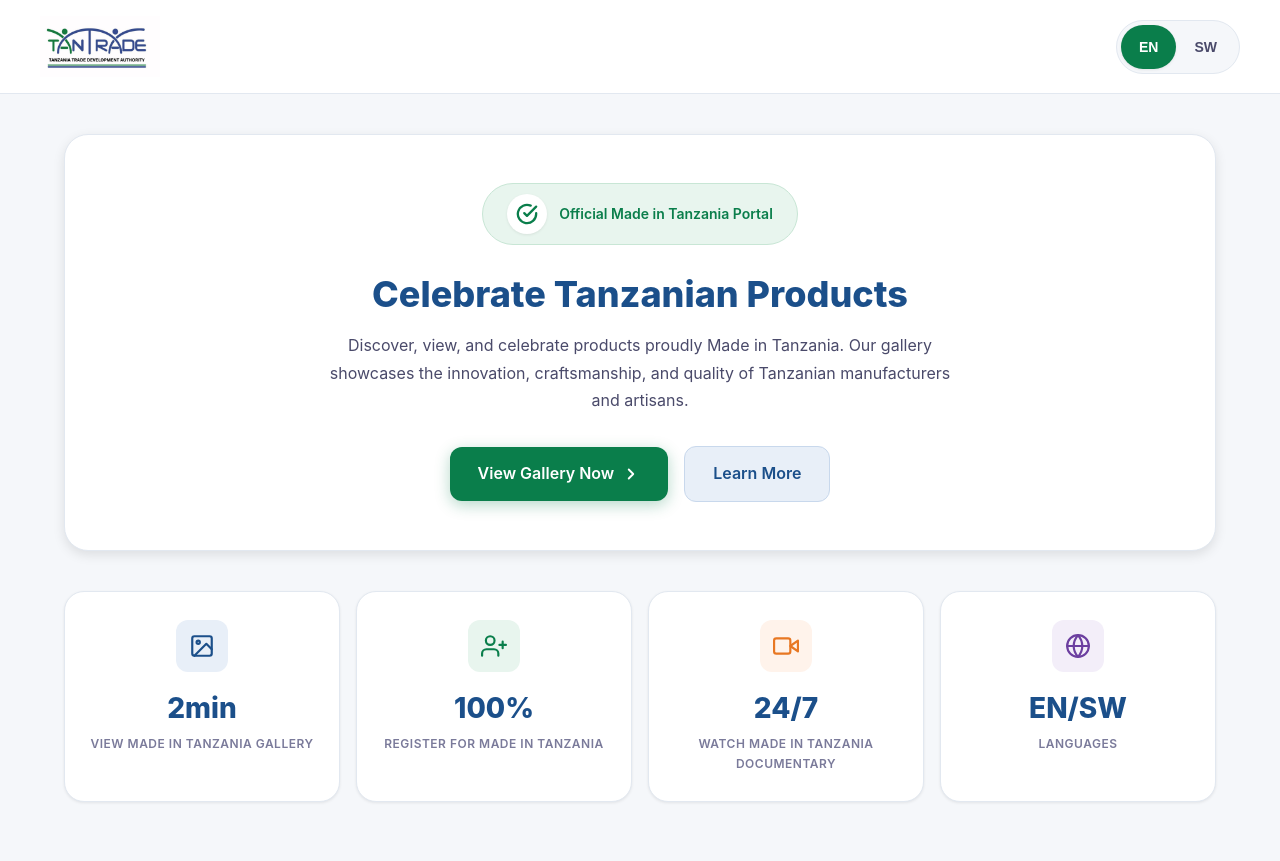
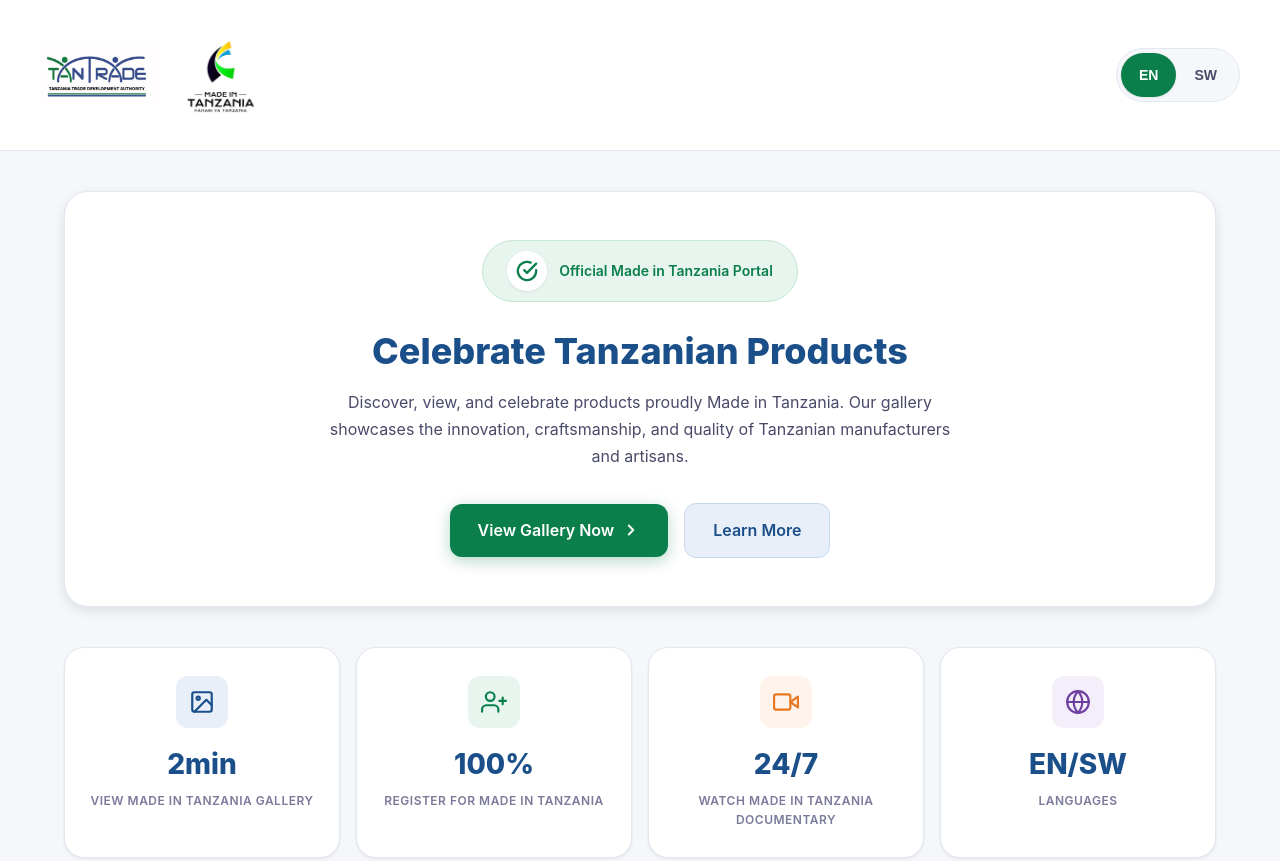
Before and after one commit to noah-joe15/Made-in-Tanzania-gallery, a website: page index.html in a window 1280 px wide. Shown: the top 861 px of the page. Drawn offline with Linux system fonts and the light colour scheme; no server answers.

Commit message:
Update index.html

```diff
--- a/index.html
+++ b/index.html
@@ -64,10 +64,14 @@
     <header class="header">
         <div class="header-container">
             <div class="logo-section">
-                <div class="logo-box">
-                    <img src="logo.png" alt="Tantrade Logo" class="logo-icon" width="120" height="120" fetchpriority="high">
-                </div>
-            </div>
+    <div class="logo-box">
+        <img src="logo.png" alt="Tantrade Logo" class="logo-icon">
+    </div>
+    <!-- New Made in Tanzania Logo -->
+    <div class="logo-box secondary-logo-box">
+        <img src="mit-logo.png" alt="Made in Tanzania Logo" class="logo-icon secondary-logo">
+    </div>
+</div>
             <div class="lang-toggle">
                 <button type="button" class="lang-btn active" data-lang="en" onclick="setLanguage('en')" aria-label="Switch to English">EN</button>
                 <button type="button" class="lang-btn" data-lang="sw" onclick="setLanguage('sw')" aria-label="Switch to Swahili">SW</button>
```
